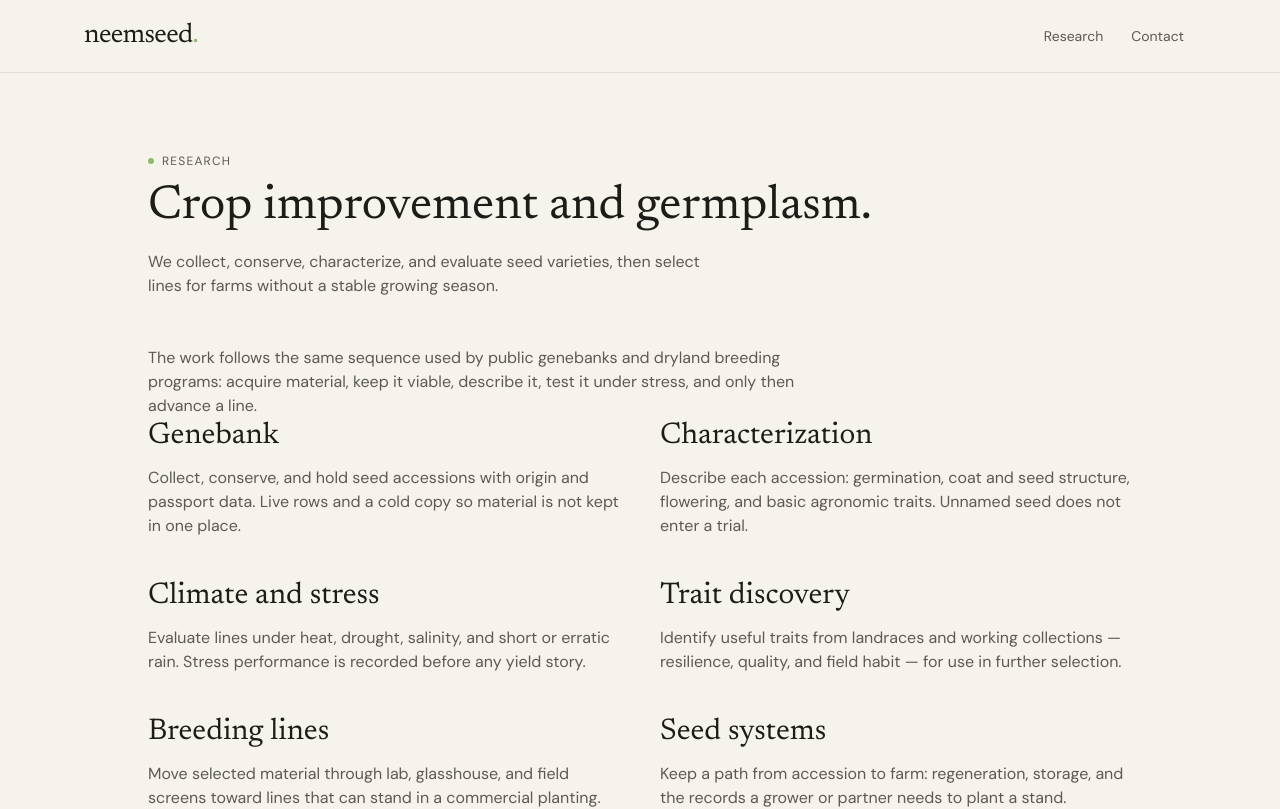
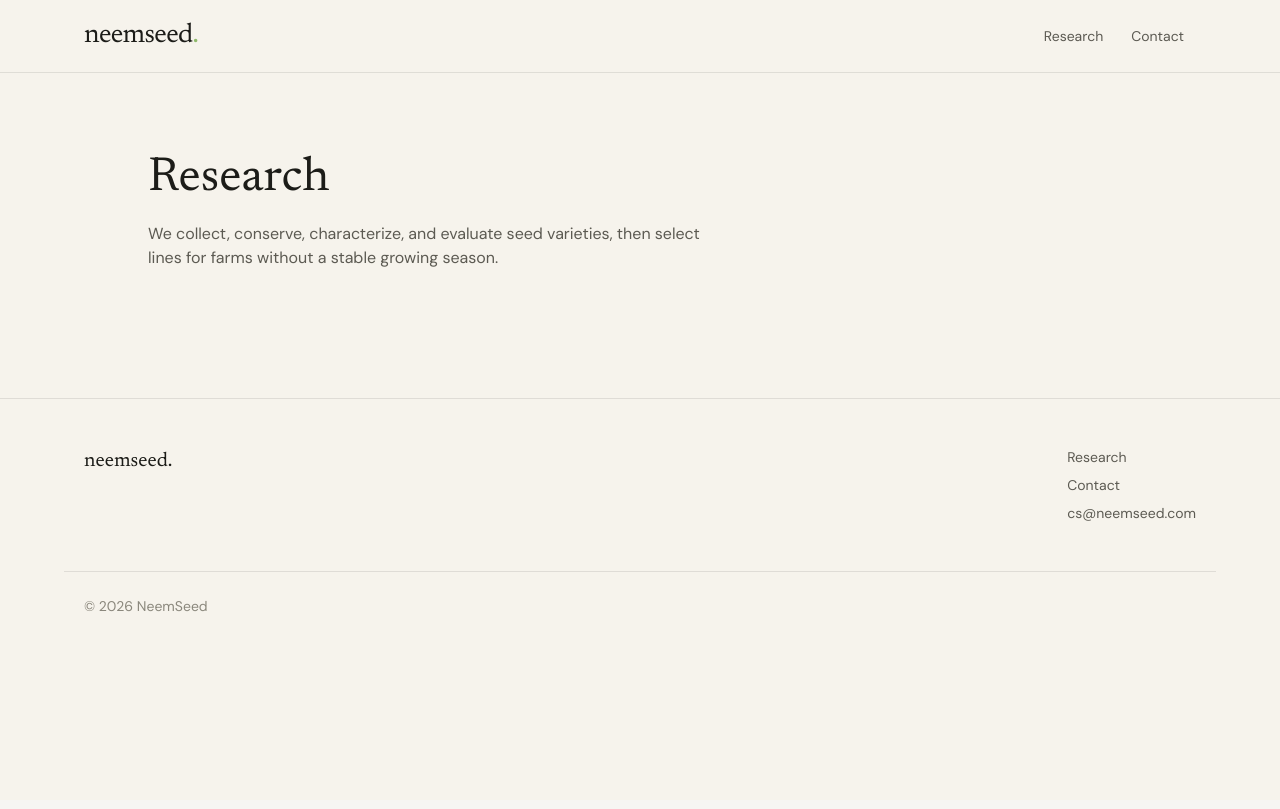
Before and after one commit to nbaldwin09/neemseed, a React (Vite) app: page /research in a window 1280 px wide. Shown: the top 809 px of the page. Built offline with nearby package versions, Linux system fonts and the light colour scheme.

Commit message:
Remove research program blocks

```diff
--- a/src/routes/research.tsx
+++ b/src/routes/research.tsx
@@ -3,52 +3,11 @@ import { SimplePage } from "@/components/simple-page";
 
 export const Route = createFileRoute("/research")({ component: ResearchPage });
 
-const CLUSTERS = [
-  {
-    title: "Genebank",
-    copy: "Collect, conserve, and hold seed accessions with origin and passport data. Live rows and a cold copy so material is not kept in one place.",
-  },
-  {
-    title: "Characterization",
-    copy: "Describe each accession: germination, coat and seed structure, flowering, and basic agronomic traits. Unnamed seed does not enter a trial.",
-  },
-  {
-    title: "Climate and stress",
-    copy: "Evaluate lines under heat, drought, salinity, and short or erratic rain. Stress performance is recorded before any yield story.",
-  },
-  {
-    title: "Trait discovery",
-    copy: "Identify useful traits from landraces and working collections — resilience, quality, and field habit — for use in further selection.",
-  },
-  {
-    title: "Breeding lines",
-    copy: "Move selected material through lab, glasshouse, and field screens toward lines that can stand in a commercial planting.",
-  },
-  {
-    title: "Seed systems",
-    copy: "Keep a path from accession to farm: regeneration, storage, and the records a grower or partner needs to plant a stand.",
-  },
-];
-
 function ResearchPage() {
   return (
     <SimplePage
-      kicker="Research"
-      title="Crop improvement and germplasm."
+      title="Research"
       lead="We collect, conserve, characterize, and evaluate seed varieties, then select lines for farms without a stable growing season."
-    >
-      <p className="max-w-2xl text-muted">
-        The work follows the same sequence used by public genebanks and dryland breeding programs:
-        acquire material, keep it viable, describe it, test it under stress, and only then advance a line.
-      </p>
-      <div className="mt-14 grid gap-10 sm:grid-cols-2">
-        {CLUSTERS.map((c) => (
-          <article key={c.title}>
-            <h2 className="font-display text-3xl">{c.title}</h2>
-            <p className="mt-3 text-muted">{c.copy}</p>
-          </article>
-        ))}
-      </div>
-    </SimplePage>
+    />
   );
 }
```
